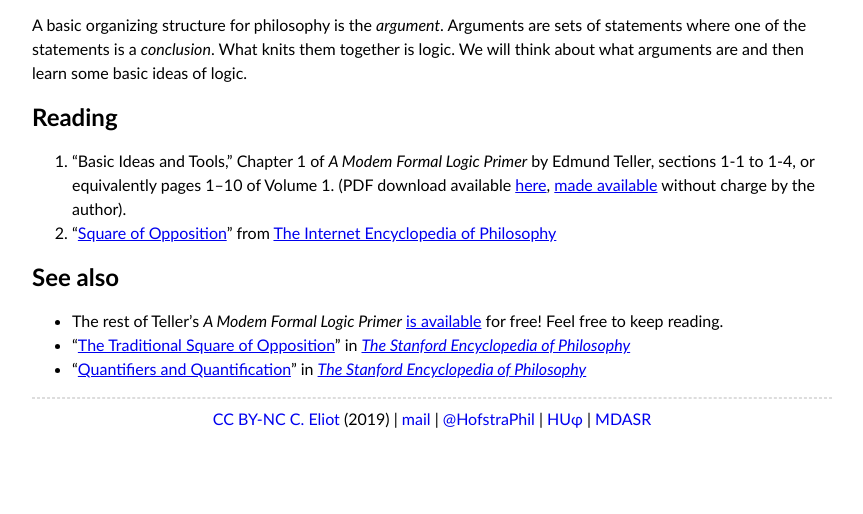
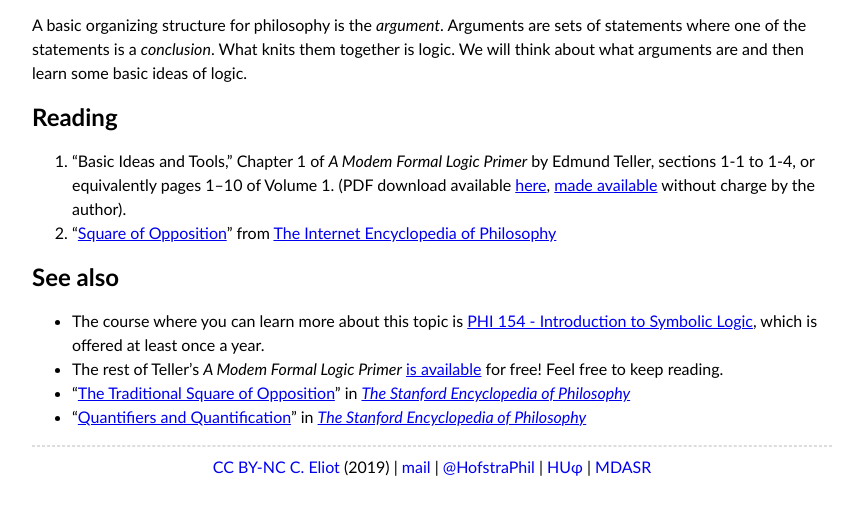
Before and after one commit to chreliot/phi10, a plain HTML site: page topics/logic/index.html in a window 1280 px wide. Shown: the part 164-678 px from the top of the page, without its empty margins (208-1071 px from the left). Drawn offline with Linux system fonts and the light colour scheme.

Commit message:
rebuilding site on Thu Sep 12 14:40:41 EDT 2019

```diff
--- a/topics/logic/index.html
+++ b/topics/logic/index.html
@@ -55,6 +55,7 @@
 <h2 id="see-also">See also</h2>
 
 <ul>
+<li>The course where you can learn more about this topic is <a href="http://bulletin.hofstra.edu/preview_course_nopop.php?catoid=98&amp;coid=299023&amp;">PHI 154 - Introduction to Symbolic Logic</a>, which is offered at least once a year.</li>
 <li>The rest of Teller&rsquo;s <em>A Modem Formal Logic Primer</em> <a href="https://tellerprimer.ucdavis.edu">is available</a> for free! Feel free to keep reading.</li>
 <li>“<a href="https://plato.stanford.edu/entries/square/">The Traditional Square of Opposition</a>” in <em><a href="https://plato.stanford.edu">The Stanford Encyclopedia of Philosophy</a></em></li>
 <li>“<a href="https://plato.stanford.edu/entries/quantification/">Quantifiers and Quantification</a>” in <em><a href="https://plato.stanford.edu">The Stanford Encyclopedia of Philosophy</a></em></li>
```
